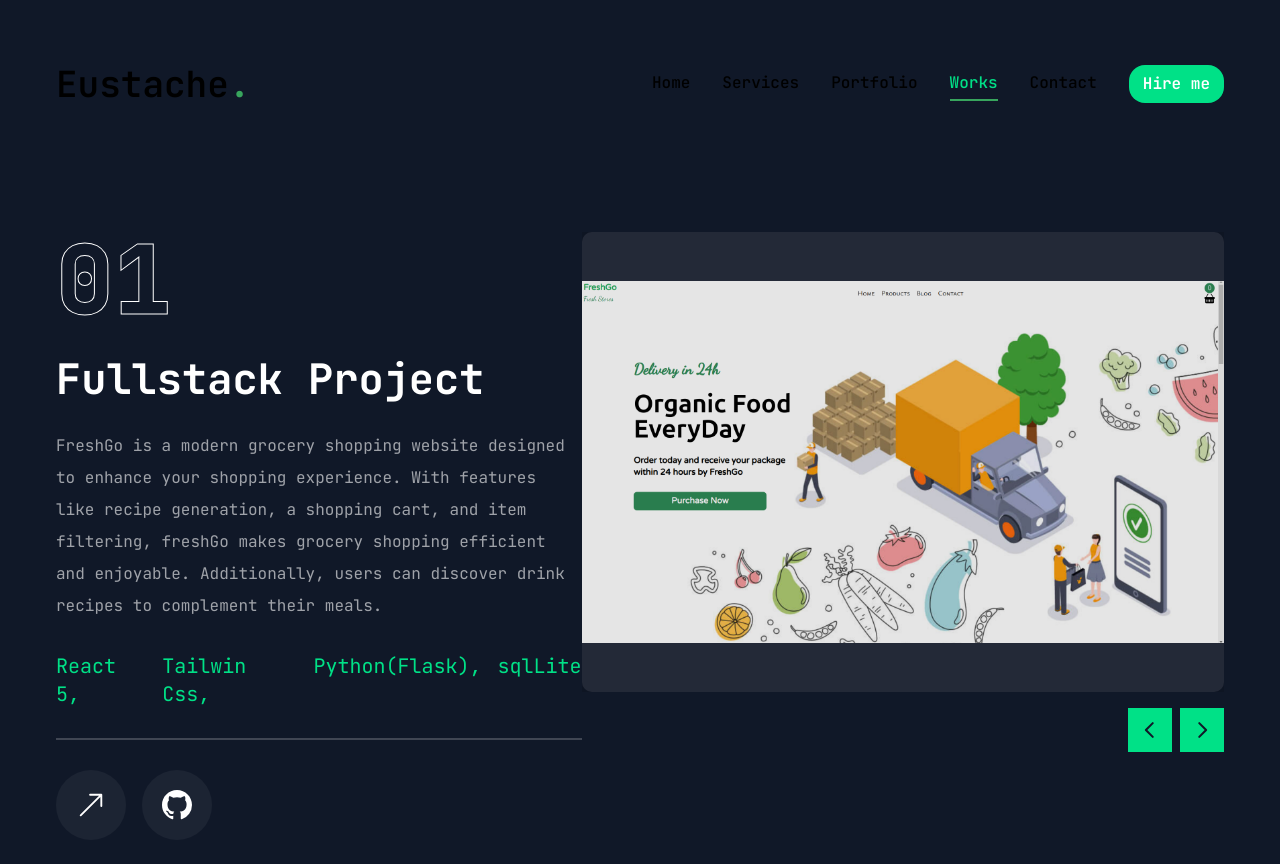
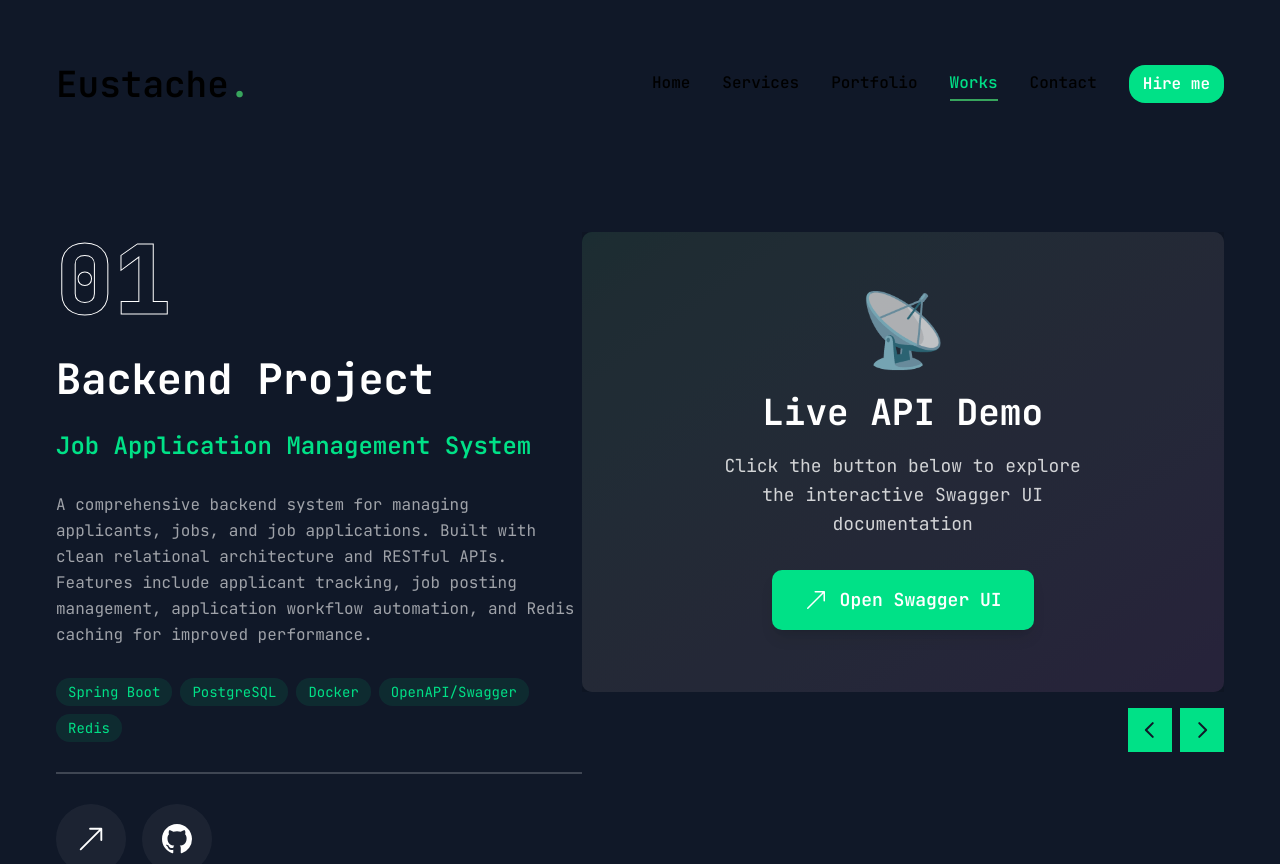
Before and after one commit to Eustachekamala/Portfolio-eustache, a Next.js app: page /work in a window 1280 px wide. Built offline with nearby package versions, Linux system fonts and the light colour scheme.

Commit message:
updated the work page and added the SE certificate

```diff
--- a/app/portfolio/page.jsx
+++ b/app/portfolio/page.jsx
@@ -10,6 +10,10 @@ import {
   FaJava,
   FaGitAlt,
   FaLeaf,
+  FaDocker,
+  FaAws,
+  FaGithub,
+  FaDatabase,
 } from "react-icons/fa";
 import {
   SiTailwindcss,
@@ -17,8 +21,9 @@ import {
   SiMongodb,
   SiPostgresql,
   SiPostman,
-  SiRedux,
   SiTypescript,
+  SiJenkins,
+  SiSpringboot,
 } from "react-icons/si";
 import { Tabs, TabsContent, TabsList, TabsTrigger } from "../../components/ui/tabs";
 import {
@@ -31,7 +36,7 @@ import { ScrollArea } from "../../components/ui/scroll-area";
 import { motion } from "framer-motion";
 import VideoModal from "../../components/VideoModal";
 
-// 🔹 Modal for “Coming Soon”
+// 🔹 Modal for "Coming Soon"
 const ComingSoonModal = ({ isOpen, onClose }) => {
   if (!isOpen) return null;
   return (
@@ -60,15 +65,15 @@ const ComingSoonModal = ({ isOpen, onClose }) => {
 const about = {
   title: "About Me",
   description:
-    "I am a passionate and detail-oriented software engineer with expertise in full-stack development, specializing in Java (Spring Boot) for backend and TypeScript (React) for frontend. With over 2 years of experience, I focus on building scalable, secure, and user-centric applications. Currently, I am expanding my skills in DevOps (Docker, CI/CD, AWS Cloud Computing) to strengthen my full-stack and cloud expertise. I am fluent in English, French, and Swahili, and I am always eager to learn and adapt to new technologies.",
+    "Dynamic Software Engineer specializing in developing scalable web solutions that drive client satisfaction. Expertise encompasses backend technologies like Java and Spring Boot, alongside frontend frameworks such as React and Tailwind CSS. Proficient in crafting secure RESTful APIs and deploying applications using Docker and AWS, ensuring optimal performance and maintainability. Committed to delivering innovative, user-centered solutions that align with business objectives and enhance overall user experiences. I'm passionate about clean architecture, collaboration, and continuous learning.",
   info: [
-    { fieldName: "Name", fieldValue: "Eustache Kamala" },
+    { fieldName: "Name", fieldValue: "Eustache Katembo" },
     { fieldName: "Phone", fieldValue: "(+254) 719 405 934" },
-    { fieldName: "Experience", fieldValue: "2+ Years" },
     { fieldName: "Nationality", fieldValue: "Congolese" },
     { fieldName: "Email", fieldValue: "eustachekamala.dev@gmail.com" },
     { fieldName: "Freelance", fieldValue: "Available" },
     { fieldName: "Languages", fieldValue: "English, French, Swahili" },
+    { fieldName: "Location", fieldValue: "Nairobi, Kenya" },
   ],
 };
 
@@ -77,7 +82,7 @@ const education = {
   icon: "/assets/resume/cap.svg",
   title: "My Education",
   description:
-    "I hold a Bachelor's degree in Computer Engineering and have completed several professional certifications in software development and cloud computing. My education reflects a strong foundation in full-stack engineering, backend development, and cloud technologies.",
+    "I hold a Bachelor's degree in Computer Engineering and have completed several professional certifications in software development, UX/UI design, and cloud computing. My education reflects a strong foundation in full-stack engineering, backend development, and cloud technologies.",
   items: [
     {
       institution: "ALX Africa",
@@ -86,54 +91,75 @@ const education = {
       certificateLink: "",
     },
     {
+      institution: "Moringa School & Flatiron School",
+      degree: "UX/UI Design Program",
+      duration: "Oct 2025",
+      certificateLink: "",
+    },
+    {
       institution: "ALX Africa",
       degree: "Professional Foundations Certificate",
-      duration: "2025",
+      duration: "Sept 2025",
       certificateLink: "/assets/certificates/alx-professional-foundations.png",
     },
     {
-      institution: "Moringa School",
-      degree: "Certificate in Software Engineering (Full Stack Development)",
-      duration: "2024",
-      certificateLink: "",
+      institution: "Moringa School & Flatiron School",
+      degree: "Software Engineering Program",
+      duration: "Oct 2024",
+      certificateLink: "/assets/certificates/Eustache_Katembo-Moringa-Certificate.jpg",
     },
     {
-      institution: "Online Course",
-      degree: "Programming Course",
+      institution: "Revival Academy, Beni",
+      degree: "Certificate of English Language",
       duration: "2023",
       certificateLink: "",
     },
     {
-      institution: "Official University Of Ruwenzori",
-      degree: "Bachelor's Degree in Computer Engineering",
-      duration: "2018 - 2021",
+      institution: "Official University Of Ruwenzori (UOR)",
+      degree: "Bachelor of Science in Computer Engineering",
+      duration: "2018 - 2022",
       certificateLink: "",
     },
   ],
 };
 
-// 🔹 Skills data (unchanged)
+// 🔹 Skills data - Updated to match resume
 const skills = {
   title: "My Skills",
   description:
-    "I specialize in a wide range of technologies, including frontend and backend development, database management, and design tools. My skills enable me to build robust, scalable, and user-friendly applications.",
+    "I specialize in a comprehensive range of technologies for full-stack development. From backend systems with Java and Spring Boot to modern frontend frameworks like React, along with DevOps tools for deployment and cloud infrastructure.",
   skillList: [
-    { icon: <FaHtml5 />, name: "HTML5" },
-    { icon: <FaCss3 />, name: "CSS3" },
-    { icon: <FaJs />, name: "JavaScript" },
-    { icon: <FaReact />, name: "React.js" },
-    { icon: <SiRedux />, name: "Redux" },
-    { icon: <SiTailwindcss />, name: "Tailwind CSS" },
-    { icon: <FaNode />, name: "Node.js" },
-    { icon: <FaJava />, name: "Java" },
-    { icon: <FaLeaf />, name: "Spring Boot" },
-    { icon: <FaFigma />, name: "Figma" },
-    { icon: <FaGitAlt />, name: "Git" },
-    { icon: <SiLinux />, name: "Linux" },
-    { icon: <SiMongodb />, name: "MongoDB" },
-    { icon: <SiPostgresql />, name: "PostgreSQL" },
-    { icon: <SiPostman />, name: "Postman" },
-    { icon: <SiTypescript />, name: "TypeScript" },
+    // Languages
+    { icon: <FaJava />, name: "Java", category: "Languages" },
+    { icon: <FaJs />, name: "JavaScript", category: "Languages" },
+    { icon: <SiTypescript />, name: "TypeScript", category: "Languages" },
+    { icon: <FaDatabase />, name: "SQL", category: "Languages" },
+
+    // Backend
+    { icon: <SiSpringboot />, name: "Spring Boot", category: "Backend" },
+
+    // Frontend
+    { icon: <FaReact />, name: "React", category: "Frontend" },
+    { icon: <SiTailwindcss />, name: "Tailwind CSS", category: "Frontend" },
+    { icon: <FaHtml5 />, name: "HTML5", category: "Frontend" },
+    { icon: <FaCss3 />, name: "CSS3", category: "Frontend" },
+
+    // State Management
+    { icon: <span className="text-4xl">🐻</span>, name: "Zustand", category: "State Management" },
+
+    // Databases
+    { icon: <SiPostgresql />, name: "PostgreSQL", category: "Databases" },
+
+    // DevOps & Cloud
+    { icon: <FaDocker />, name: "Docker", category: "DevOps" },
+    { icon: <FaAws />, name: "AWS", category: "Cloud" },
+    { icon: <FaGitAlt />, name: "Git", category: "Version Control" },
+    { icon: <FaGithub />, name: "GitHub", category: "Version Control" },
+    { icon: <SiJenkins />, name: "Jenkins", category: "CI/CD" },
+
+    // Tools
+    { icon: <FaFigma />, name: "Figma", category: "Design" },
+    { icon: <SiPostman />, name: "Postman", category: "API Testing" },
   ],
 };
 
@@ -217,23 +243,39 @@ const Resume = () => {
                 </ScrollArea>
               </div>
             </TabsContent>
+
             {/* Skills Section */}
             <TabsContent className="w-full" value="skills">
               <div className="flex flex-col gap-[30px]">
                 <div className="text-center xl:text-left space-y-4">
                   <h3 className="text-4xl font-bold">{skills.title}</h3>
-                  <p className="max-w-[600px] text-white/70 mx-auto xl:mx-0 leading-relaxed"> {skills.description} </p>
+                  <p className="max-w-[600px] text-white/70 mx-auto xl:mx-0 leading-relaxed">
+                    {skills.description}
+                  </p>
                 </div>
-                  <ul className="grid grid-cols-3 sm:grid-cols-4 md:grid-cols-6 lg:grid-cols-8 gap-5 xl:gap-[30px]"> {skills.skillList.map((skill, index) => ( <li key={index} className="flex justify-center">
+                <ul className="grid grid-cols-3 sm:grid-cols-4 md:grid-cols-5 lg:grid-cols-6 gap-5 xl:gap-[30px]">
+                  {skills.skillList.map((skill, index) => (
+                    <li key={index} className="flex justify-center">
                       <TooltipProvider delayDuration={100}>
                         <Tooltip>
                           <TooltipTrigger className="w-[80px] h-[80px] bg-[#232329] hover:bg-[#2c2c33] rounded-xl flex justify-center items-center group transition-all shadow-md shadow-black/20">
-                        <div className="text-4xl group-hover:text-accent-500 transition-all duration-300"> {skill.icon} </div>
-                        </TooltipTrigger> <TooltipContent> <p className="text-primary uppercase bg-white/90 text-black text-xs px-3 py-1 rounded-lg font-medium"> {skill.name} </p>
-                        </TooltipContent> </Tooltip> </TooltipProvider> </li> ))}
+                            <div className="text-4xl group-hover:text-accent-500 transition-all duration-300">
+                              {skill.icon}
+                            </div>
+                          </TooltipTrigger>
+                          <TooltipContent>
+                            <p className="text-primary uppercase bg-white/90 text-black text-xs px-3 py-1 rounded-lg font-medium">
+                              {skill.name}
+                            </p>
+                          </TooltipContent>
+                        </Tooltip>
+                      </TooltipProvider>
+                    </li>
+                  ))}
                 </ul>
               </div>
             </TabsContent>
+
             {/* About Me Section */}
             <TabsContent className="w-full text-center xl:text-left" value="about">
               <div className="flex flex-col gap-[30px]">
@@ -281,7 +323,6 @@ const Resume = () => {
                 </ul>
               </div>
             </TabsContent>
-
           </div>
         </Tabs>
       </div>
--- a/app/work/page.jsx
+++ b/app/work/page.jsx
@@ -12,35 +12,70 @@ import "swiper/css";
 import WorkSliderBtns from "../../components/WorkSliderBtns";
 
 const projects = [
+  // Backend Projects
   {
     num: "01",
-    category: "fullstack",
-    title: "project 1",
-    description: "FreshGo is a modern grocery shopping website designed to enhance your shopping experience. With features like recipe generation, a shopping cart, and item filtering, freshGo makes grocery shopping efficient and enjoyable. Additionally, users can discover drink recipes to complement their meals.",
-    stack: [{ name: "React 5" }, { name: "Tailwin Css" }, { name: "Python(Flask)" }, {name : "sqlLite"}],
+    category: "Backend",
+    title: "Job Application Management System",
+    description: "A comprehensive backend system for managing applicants, jobs, and job applications. Built with clean relational architecture and RESTful APIs. Features include applicant tracking, job posting management, application workflow automation, and Redis caching for improved performance.",
+    stack: [
+      { name: "Spring Boot" },
+      { name: "PostgreSQL" },
+      { name: "Docker" },
+      { name: "OpenAPI/Swagger" },
+      { name: "Redis" }
+    ],
+    image: "/assets/works/job-app-swagger.png", // Screenshot of Swagger UI
+    live: "https://job-application-management-system-latest-qvm4.onrender.com/swagger-ui/index.html",
+    github: "https://github.com/Eustachekamala/JobApplicationManagement",
+  },
+  {
+    num: "02",
+    category: "Backend",
+    title: "Employee Management System",
+    description: "Full-featured backend application for managing employees, departments, and attendance with role-based access control. Includes automated reporting, data analytics, and comprehensive HR operations management. Built with Spring Boot and containerized with Docker. Currently under development.",
+    stack: [
+      { name: "Spring Boot" },
+      { name: "PostgreSQL" },
+      { name: "Docker" },
+      { name: "Swagger" }
+    ],
+    image: "/assets/works/coming-soon.png", // Placeholder for under development
+    live: "",
+    github: "https://github.com/Eustachekamala/EMS",
+    status: "under-development"
+  },
+
+  // Full-Stack Projects
+  {
+    num: "03",
+    category: "Full-Stack",
+    title: "FreshGo - Grocery Shopping Platform",
+    description: "Modern grocery shopping website designed to enhance shopping experience. Features include AI-powered recipe generation, intelligent shopping cart, advanced item filtering, and drink recipe discovery. Built with React and Flask for seamless user experience.",
+    stack: [
+      { name: "React" },
+      { name: "Tailwind CSS" },
+      { name: "Python (Flask)" },
+      { name: "SQLite" }
+    ],
     image: "/assets/works/work1.png",
     live: "https://freshgo-app.vercel.app",
     github: "https://github.com/Eustachekamala/Fresh-go-app",
   },
   {
-    num: "02",
-    category: "fullstack",
-    title: "project 2",
-    description: "The POS Restaurant App is a full-stack application designed to streamline restaurant operations. It provides features for order management, inventory tracking, and sales reporting.",
-    stack: [{ name: "React.js" }, { name: "Tailwind.css" },{ name: "Express Js"}, { name: "MongoDB" },],
+    num: "04",
+    category: "Full-Stack",
+    title: "POS Restaurant Application",
+    description: "Full-stack point-of-sale system designed to streamline restaurant operations. Features order management, real-time inventory tracking, sales reporting, and table management. Built with modern web technologies for optimal performance.",
+    stack: [
+      { name: "React.js" },
+      { name: "Tailwind CSS" },
+      { name: "Express.js" },
+      { name: "MongoDB" }
+    ],
     image: "/assets/works/work3.png",
     live: "https://pos-restaurant-xi.vercel.app",
     github: "https://github.com/Eustachekamala/POS-Restaurant",
-  },
-  {
-    num: "03",
-    category: "fullstack",
-    title: "project 3",
-    description: "The E-Commerce project is a full-stack application that allows users to browse and purchase products from a variety of online stores.",
-    stack: [{ name: "Next.js" }, { name: "Tailwind.css" }, { name: "Express.js"}, {name : "MongoDB"}],
-    image: "/assets/works/work2.png",
-    live: "https://e-commerce-azure-five.vercel.app",
-    github: "https://github.com/Eustachekamala/E-Commerce",
   },
 ];
 
@@ -77,17 +112,20 @@ const Works = () => {
                 {project.category} project
               </h2>
 
+              {/** Project title */}
+              <h3 className="text-2xl font-semibold text-accent-500">
+                {project.title}
+              </h3>
+
               {/** Project description */}
-              <p className="text-white/60">{project.description}</p>
+              <p className="text-white/60 leading-relaxed">{project.description}</p>
 
               {/** Stack */}
-              <ul className="flex gap-4">
+              <ul className="flex flex-wrap gap-2">
                 {project.stack.map((item, index) => {
                   return (
-                    <li key={index} className="text-xl text-accent-500">
+                    <li key={index} className="text-sm px-3 py-1 bg-accent-500/10 text-accent-500 rounded-full">
                       {item.name}
-                      {/** Remove comma */}
-                      {index !== project.stack.length - 1 && ","}
                     </li>
                   );
                 })}
@@ -98,7 +136,8 @@ const Works = () => {
 
               {/** Buttons */}
               <div className="flex items-center gap-4">
-                <Link href={project.live}>
+                {project.live && (
+                  <Link href={project.live} target="_blank" rel="noopener noreferrer">
                     <TooltipProvider delayDuration={100}>
                       <Tooltip>
                         <TooltipTrigger className="w-[70px] h-[70px] rounded-full bg-white/5 flex justify-center items-center group">
@@ -110,9 +149,11 @@ const Works = () => {
                       </Tooltip>
                     </TooltipProvider>
                   </Link>
+                )}
 
                 {/** Github project button */}
-                <Link href={project.github}>
+                {project.github && (
+                  <Link href={project.github} target="_blank" rel="noopener noreferrer">
                     <TooltipProvider delayDuration={100}>
                       <Tooltip>
                         <TooltipTrigger className="w-[70px] h-[70px] rounded-full bg-white/5 flex justify-center items-center group">
@@ -124,6 +165,7 @@ const Works = () => {
                       </Tooltip>
                     </TooltipProvider>
                   </Link>
+                )}
               </div>
             </div>
           </div>
@@ -144,7 +186,37 @@ const Works = () => {
                     {/**overlay */}
                     <div className="absolute top-0 bottom-0 w-full h-full bg-black/10 z-10"></div>
 
-                    {/** image*/}
+                    {/** Live demo for backend projects with swagger, image for others, or coming soon */}
+                    {project.status === "under-development" ? (
+                      <div className="relative w-full h-full flex items-center justify-center bg-gradient-to-br from-accent-500/20 to-purple-500/20">
+                        <div className="text-center z-20">
+                          <h3 className="text-4xl font-bold text-white mb-4">🚧 Under Development</h3>
+                          <p className="text-white/70 text-lg">Coming Soon</p>
+                        </div>
+                      </div>
+                    ) : project.category === "Backend" && project.live ? (
+                      <div className="relative w-full h-full flex items-center justify-center bg-gradient-to-br from-accent-500/10 to-purple-500/10 rounded-lg overflow-hidden">
+                        <div className="absolute inset-0 bg-black/20 z-0"></div>
+                        <div className="relative z-20 text-center px-8 py-12 max-w-md">
+                          <div className="text-7xl mb-6 animate-pulse">📡</div>
+                          <h3 className="text-4xl font-bold text-white mb-4 leading-tight">
+                            Live API Demo
+                          </h3>
+                          <p className="text-white/80 text-lg mb-8 leading-relaxed">
+                            Click the button below to explore the interactive Swagger UI documentation
+                          </p>
+                          <a
+                            href={project.live}
+                            target="_blank"
+                            rel="noopener noreferrer"
+                            className="inline-flex items-center justify-center gap-3 bg-accent-500 hover:bg-accent-600 text-white px-8 py-4 rounded-lg transition-all duration-300 font-semibold text-lg shadow-lg hover:shadow-xl hover:scale-105"
+                          >
+                            <BsArrowUpRight className="text-2xl" />
+                            Open Swagger UI
+                          </a>
+                        </div>
+                      </div>
+                    ) : (
                       <div className="relative w-full pt-[56.25%] overflow-hidden">
                         <Image
                           src={project.image}
@@ -153,6 +225,7 @@ const Works = () => {
                           className="absolute top-0 left-0 w-full h-full object-cover"
                         />
                       </div>
+                    )}
                     </div>
                   </SwiperSlide>
                 );
```
Also changed, not shown: public/assets/certificates/Eustache_Katembo-Moringa-Certificate.jpg (added). Lines whose indentation alone changed are shown as unchanged.
